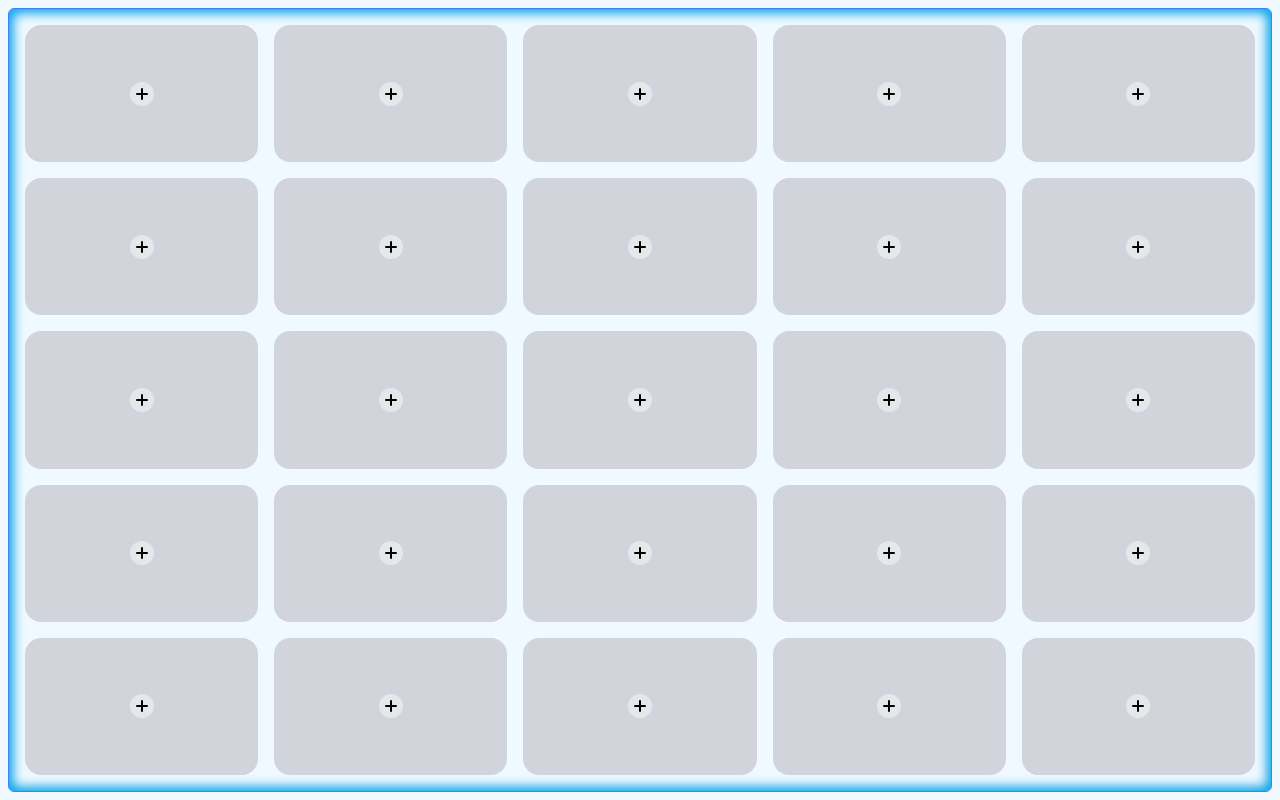
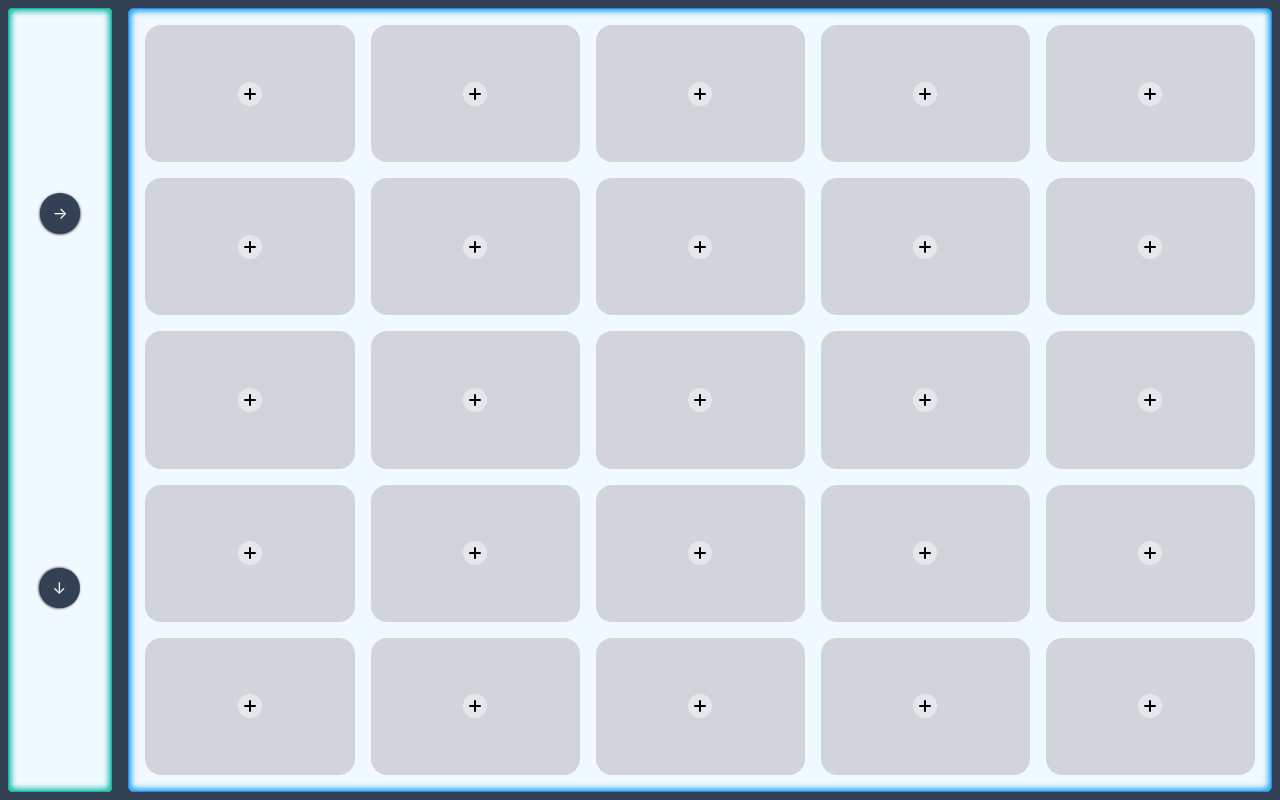
Before and after one commit to aayush-jangra/frontend, a React (Create React App) app in the folder ui-lab/: page / in a window 1280 px wide. Both pictures are taken after a click on the element 640 px from the left and 301 px from the top of the page. Built offline with nearby package versions, Linux system fonts and the light colour scheme.

Commit message:
board features

```diff
--- a/ui-lab/src/App.tsx
+++ b/ui-lab/src/App.tsx
@@ -29,7 +29,7 @@ function App() {
     {
       path: Routes.GRID_BOARD,
       element: (
-        <FullScreenWrapper background="bg-sky-50">
+        <FullScreenWrapper background="bg-slate-700">
           <GridBoardWrapper>
             <GridBoard />
           </GridBoardWrapper>
--- a/ui-lab/src/Components/GridBox.tsx
+++ b/ui-lab/src/Components/GridBox.tsx
@@ -13,35 +13,35 @@ export const GridBox = ({
     <div
       className={`group relative ${bgColor} rounded h-full w-full p-2 shadow-lg hover:shadow-box-focus transition-all duration-500 ${shadowColor}`}
     >
-      Hello
       {/* Extend Right =>  */}
       {canExtendBox("right", start, end) && (
         <button
           onClick={() => extendBox(id, "right", start, end)}
-          className={`hidden group-hover:flex absolute top-1/2 right-0 ${bgColor} -translate-y-1/2 translate-x-1/2 rounded-full w-12 h-12 px-3 items-center justify-end cursor-pointer`}
+          className={`z-10 hidden group-hover:flex absolute top-1/2 right-0 ${bgColor} -translate-y-1/2 translate-x-full rounded-r-full w-6 h-12 items-center justify-center cursor-pointer`}
         >{`>`}</button>
       )}
       {/* Extend Left =>  */}
       {canExtendBox("left", start, end) && (
         <button
           onClick={() => extendBox(id, "left", start, end)}
-          className={`hidden group-hover:flex absolute top-1/2 left-0 ${bgColor} -translate-y-1/2 -translate-x-1/2 rounded-full w-12 h-12 px-3 items-center justify-start cursor-pointer`}
+          className={`z-10 hidden group-hover:flex absolute top-1/2 left-0 ${bgColor} -translate-y-1/2 -translate-x-full rounded-l-full w-6 h-12 items-center justify-center cursor-pointer`}
         >{`<`}</button>
       )}
       {/* Extend Up =>  */}
       {canExtendBox("up", start, end) && (
         <button
           onClick={() => extendBox(id, "up", start, end)}
-          className={`hidden group-hover:flex absolute right-1/2 top-0 ${bgColor} -translate-y-1/2 translate-x-1/2 rounded-full w-12 h-12 px-3 items-center justify-start cursor-pointer rotate-90`}
+          className={`z-10 hidden group-hover:flex absolute right-1/2 top-0 ${bgColor} -translate-y-3/4 translate-x-1/2 rounded-l-full w-6 h-12 items-center justify-center cursor-pointer rotate-90`}
         >{`<`}</button>
       )}
       {/* Extend Down =>  */}
       {canExtendBox("down", start, end) && (
         <button
           onClick={() => extendBox(id, "down", start, end)}
-          className={`hidden group-hover:flex absolute right-1/2 bottom-0 ${bgColor} translate-y-1/2 translate-x-1/2 rounded-full w-12 h-12 px-3 items-center justify-end cursor-pointer rotate-90`}
+          className={`z-10 hidden group-hover:flex absolute right-1/2 bottom-0 ${bgColor} translate-y-3/4 translate-x-1/2 rounded-r-full w-6 h-12 items-center justify-center cursor-pointer rotate-90`}
         >{`>`}</button>
       )}
+      <div>Hello</div>
     </div>
   );
 };
--- a/ui-lab/src/Pages/GridBoard/GridBoard.tsx
+++ b/ui-lab/src/Pages/GridBoard/GridBoard.tsx
@@ -1,20 +1,41 @@
 import { GridBox } from "../../Components/GridBox";
 import { useGridContext } from "./GridBoardWrapper";
+import "./styles.css";
 
 export const GridBoard = () => {
-  const { board, boxes, addBox, getArea } = useGridContext();
+  const { board, boxes, addBox, getTemplateArea, extendBoard } =
+    useGridContext();
+
+  const rows = board.length;
+  const cols = board[0].length;
 
   return (
-    <div className="border border-blue-500 rounded-md p-4 border-black h-full shadow-container shadow-sky-500">
+    <div className="flex gap-4 h-full">
+      <div className="bg-sky-50 border p-4 rounded border-teal-500 shadow-container shadow-teal-500 flex flex-col items-center justify-around w-1/12 min-w-16">
+        <button
+          onClick={() => extendBoard("right")}
+          className="bg-slate-700 rounded-full w-10 h-10 text-white flex items-center justify-center shadow hover:shadow-box-focus shadow-black hover:shadow-black transition-shadow duration-500 cursor-pointer"
+        >{`->`}</button>
+        <button
+          onClick={() => extendBoard("down")}
+          className="bg-slate-700 rounded-full w-10 h-10 text-white flex items-center justify-center shadow hover:shadow-box-focus shadow-black hover:shadow-black transition-shadow duration-500 cursor-pointer rotate-90"
+        >{`->`}</button>
+      </div>
+      <div className="w-11/12 min-w-board bg-sky-50 border border-blue-500 p-4 rounded-md shadow-container shadow-sky-500 box-border">
+        <div className="overflow-scroll hide-scrollbar h-full max-w-full">
           <div
-        className="h-full grid grid-rows-[repeat(5,minmax(0,1fr))] grid-cols-[repeat(5,minmax(0,1fr))] gap-4"
+            className={`min-h-full grid grid-rows-[repeat(${rows},minmax(0,1fr))] grid-cols-[repeat(${cols},minmax(0,1fr))] gap-4`}
             style={{
-          gridTemplateAreas: getArea(),
+              gridTemplateAreas: getTemplateArea(),
             }}
           >
             {boxes.map((gridBoxInfo) => {
               return (
-            <div key={gridBoxInfo.id} style={{ gridArea: gridBoxInfo.id }}>
+                <div
+                  className="min-w-28 min-h-28"
+                  key={gridBoxInfo.id}
+                  style={{ gridArea: gridBoxInfo.id }}
+                >
                   <GridBox {...gridBoxInfo} />
                 </div>
               );
@@ -26,7 +47,7 @@ export const GridBoard = () => {
                 return (
                   <div
                     key={`${rowIndex}-${colIndex}`}
-                className="group bg-gray-300 text-3xl flex items-center justify-center p-4 rounded-2xl cursor-pointer hover:bg-gray-600 transition-all duration-500"
+                    className="relative min-w-28 min-h-28 group bg-gray-300 text-3xl flex items-center justify-center p-4 rounded-2xl cursor-pointer hover:bg-gray-600 transition-all duration-500"
                     onClick={() => addBox(rowIndex, colIndex)}
                   >
                     <div className="bg-gray-200 rounded-full w-[24px] h-[24px] flex items-center justify-center group-hover:scale-[2] transition-all duration-500">
@@ -39,5 +60,7 @@ export const GridBoard = () => {
             })}
           </div>
         </div>
+      </div>
+    </div>
   );
 };
--- /dev/null
+++ b/ui-lab/src/Pages/GridBoard/styles.css
@@ -0,0 +1,9 @@
+/* Hide scrollbar for WebKit-based browsers (Chrome, Safari, Edge) */
+.hide-scrollbar::-webkit-scrollbar {
+    display: none;
+  }
+
+  .hide-scrollbar {
+    -ms-overflow-style: none;  /* IE and Edge */
+    scrollbar-width: none;     /* Firefox */
+  }
--- a/ui-lab/src/helper/useGridBoard.ts
+++ b/ui-lab/src/helper/useGridBoard.ts
@@ -1,5 +1,5 @@
 import { useState } from "react";
-import { BoxColors, GridBoxInfo } from "../schema/gridBoard.schema";
+import { BoxColors, Direction, GridBoxInfo } from "../schema/gridBoard.schema";
 
 export const useGridBoard = () => {
   const defaultMap = [
@@ -13,7 +13,7 @@ export const useGridBoard = () => {
   const [boxes, setBoxes] = useState<GridBoxInfo[]>([]);
   const [board, setBoard] = useState(defaultMap);
 
-  function getArea() {
+  function getTemplateArea() {
     let val = "";
     board.forEach((row) => {
       const str = row.join(" ");
@@ -48,9 +48,27 @@ export const useGridBoard = () => {
     });
   }
 
+  function extendBoard(direction: Direction) {
+    if (direction === "right") {
+      setBoard((prev) => {
+        const newV = prev.map((row) => [...row]);
+        newV.forEach((row) => row.push("."));
+
+        return newV;
+      });
+    } else if (direction === "down") {
+      setBoard((prev) => {
+        const newV = prev.map((row) => [...row]);
+        newV.push(Array(prev[0].length).fill("."));
+
+        return newV;
+      });
+    }
+  }
+
   function extendBox(
     id: string,
-    direction: "left" | "right" | "up" | "down",
+    direction: Direction,
     start: [number, number],
     end: [number, number]
   ) {
@@ -124,7 +142,7 @@ export const useGridBoard = () => {
   }
 
   function canExtendBox(
-    direction: "left" | "right" | "up" | "down",
+    direction: Direction,
     start: [number, number],
     end: [number, number]
   ) {
@@ -176,5 +194,13 @@ export const useGridBoard = () => {
     return true;
   }
 
-  return { boxes, board, getArea, addBox, extendBox, canExtendBox };
+  return {
+    boxes,
+    board,
+    getTemplateArea,
+    addBox,
+    extendBox,
+    canExtendBox,
+    extendBoard,
+  };
 };
--- a/ui-lab/src/schema/gridBoard.schema.ts
+++ b/ui-lab/src/schema/gridBoard.schema.ts
@@ -26,20 +26,23 @@ export const BoxColors = [
   { bgColor: "bg-rose-300", shadowColor: "hover:shadow-rose-900" },
 ];
 
+export type Direction = "left" | "right" | "up" | "down";
+
 export interface GridBoardContextProps {
   boxes: GridBoxInfo[];
   board: string[][];
-  getArea: () => string;
+  getTemplateArea: () => string;
   addBox: (row: number, col: number) => void;
   extendBox: (
     id: string,
-    direction: "left" | "right" | "up" | "down",
+    direction: Direction,
     start: [number, number],
     end: [number, number]
   ) => void;
   canExtendBox: (
-    direction: "left" | "right" | "up" | "down",
+    direction: Direction,
     start: [number, number],
     end: [number, number]
   ) => boolean;
+  extendBoard: (direction: Direction) => void;
 }
--- a/ui-lab/tailwind.config.js
+++ b/ui-lab/tailwind.config.js
@@ -12,7 +12,10 @@ module.exports = {
       boxShadow: {
         "box-focus": "0px 16px 50px",
         container:
-          "inset 4px 4px 12px rgba(0,0,0,0.5), inset -4px -4px 12px rgba(0,0,0,0.5)",
+          "inset 2px 2px 6px rgba(0,0,0,0.5), inset -2px -2px 6px rgba(0,0,0,0.5)",
+      },
+      minWidth: {
+        board: "656px",
       },
     },
   },
```
Lines whose indentation alone changed are shown as unchanged.
